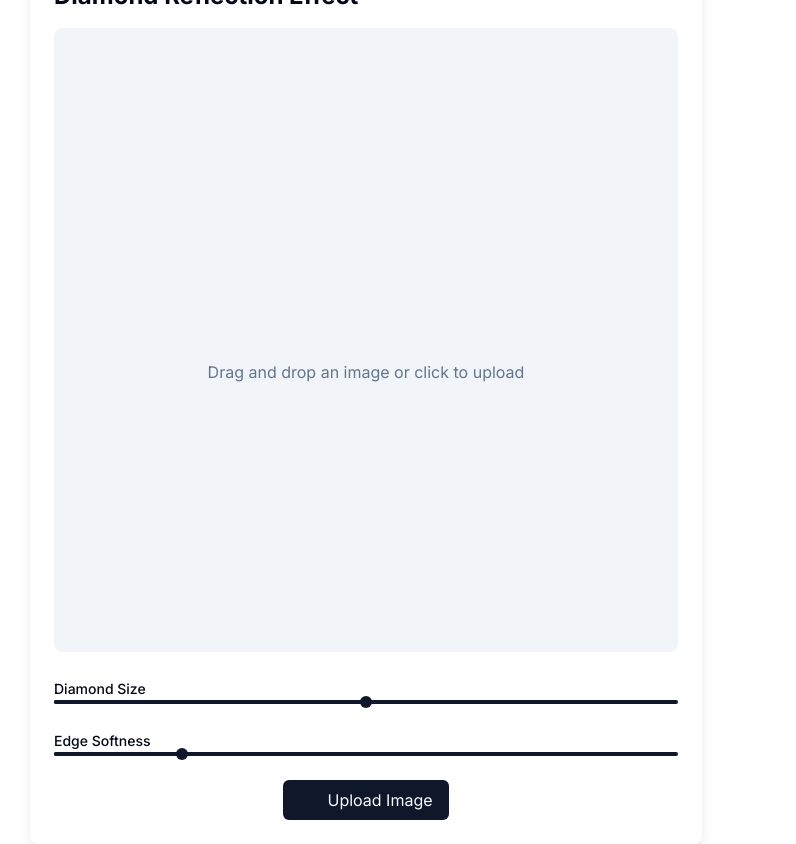
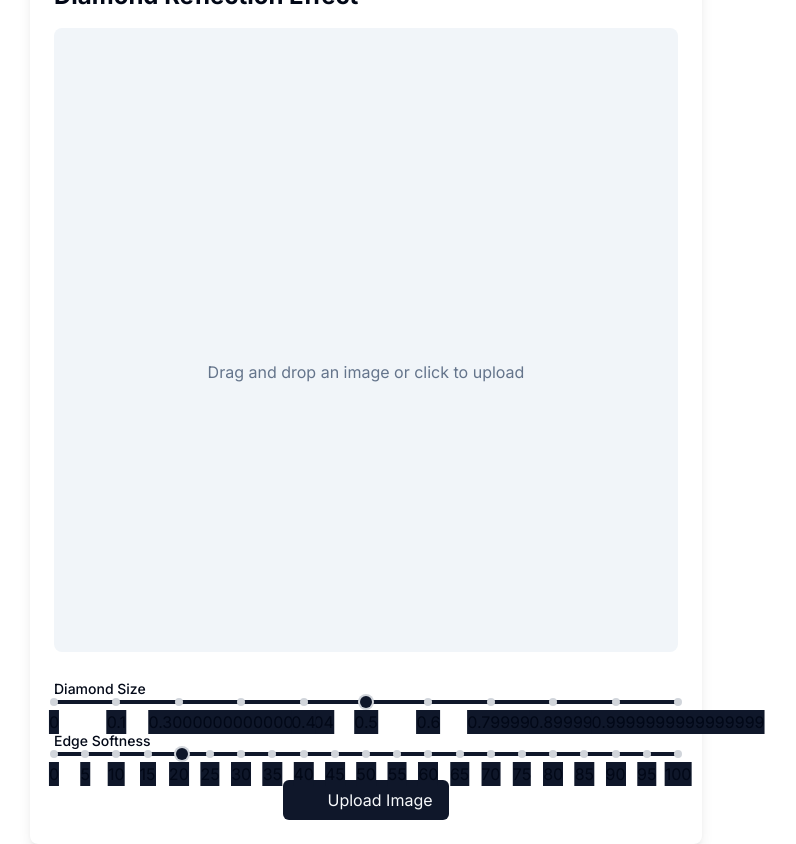
Before and after one commit to AISimplyExplained/distorted-img, a Next.js app: page /test in a window 1280 px wide. Shown: the whole page, without its empty margins (274-1070 px from the left). Built offline with nearby package versions, Linux system fonts and the light colour scheme.

Commit message:
Update slider.tsx slider

```diff
--- a/src/components/ui/slider.tsx
+++ b/src/components/ui/slider.tsx
@@ -5,23 +5,38 @@ import * as SliderPrimitive from "@radix-ui/react-slider"
 
 import { cn } from "@/lib/utils"
 
-const Slider = React.forwardRef<
-  React.ElementRef<typeof SliderPrimitive.Root>,
-  React.ComponentPropsWithoutRef<typeof SliderPrimitive.Root>
->(({ className, ...props }, ref) => (
-  <SliderPrimitive.Root
-    ref={ref}
-    className={cn(
-      "relative flex w-full touch-none select-none items-center",
-      className
-    )}
-    {...props}
-  >
-    <SliderPrimitive.Track className="relative h-2 w-full grow overflow-hidden rounded-full bg-secondary">
-      <SliderPrimitive.Range className="absolute h-full bg-primary" />
-    </SliderPrimitive.Track>
-    <SliderPrimitive.Thumb className="block h-5 w-5 rounded-full border-2 border-primary bg-background ring-offset-background transition-colors focus-visible:outline-none focus-visible:ring-2 focus-visible:ring-ring focus-visible:ring-offset-2 disabled:pointer-events-none disabled:opacity-50" />
-  </SliderPrimitive.Root>
+const generateTicks = (min, max, step) => {
+    const ticks = []
+    for (let i = min; i <= max; i += step) {
+        ticks.push(
+            <div
+                key={i}
+                className="absolute top-1/2  h-2 w-2 rounded-full -translate-x-1/2 -translate-y-1/2 bg-gray-300"
+                style={{ left: `${((i - min) / (max - min)) * 100}%` }}
+            >
+                <span className="absolute top-3 left-1/2 -translate-x-1/2">{i}</span>
+            </div>
+        )
+    }
+    return ticks
+}
+
+const Slider = React.forwardRef(({ className, min = 0, max = 100, step = 1, ...props }, ref) => (
+    <SliderPrimitive.Root
+        ref={ref}
+        min={min}
+        max={max}
+        step={step}
+        className={cn("relative flex w-full touch-none select-none items-center", className)}
+        {...props}>
+        <SliderPrimitive.Track
+            className=" h-1 w-full grow overflow-hidden rounded-full bg-gray-200">
+            <SliderPrimitive.Range className="absolute h-full bg-black" />
+            {generateTicks(min, max, step)}
+        </SliderPrimitive.Track>
+        <SliderPrimitive.Thumb
+            className="block h-4 w-4 rounded-full border-gray-400 bg-white ring-2 ring-gray-300 transition-colors focus-visible:outline-none focus-visible:ring-2 focus-visible:ring-black focus-visible:ring-offset-2 disabled:pointer-events-none disabled:opacity-50" />
+    </SliderPrimitive.Root>
 ))
 Slider.displayName = SliderPrimitive.Root.displayName
 
```
